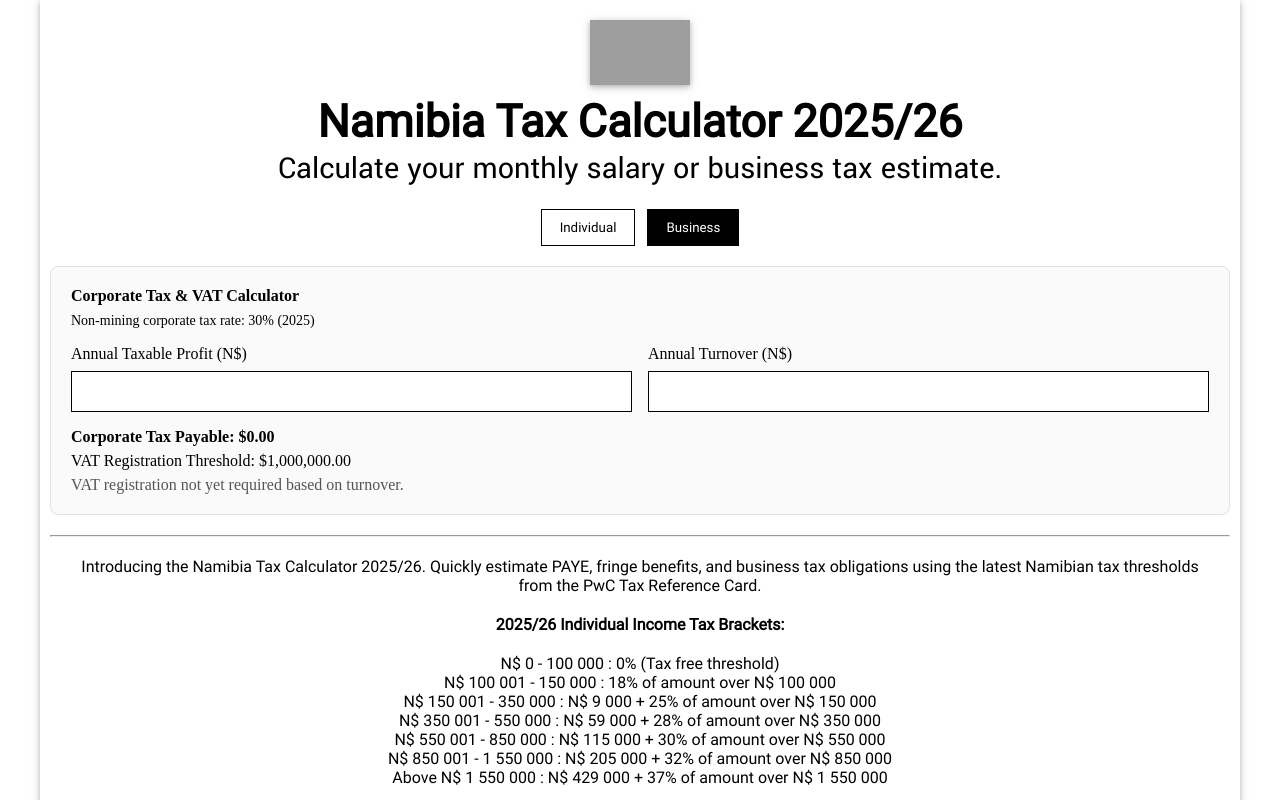
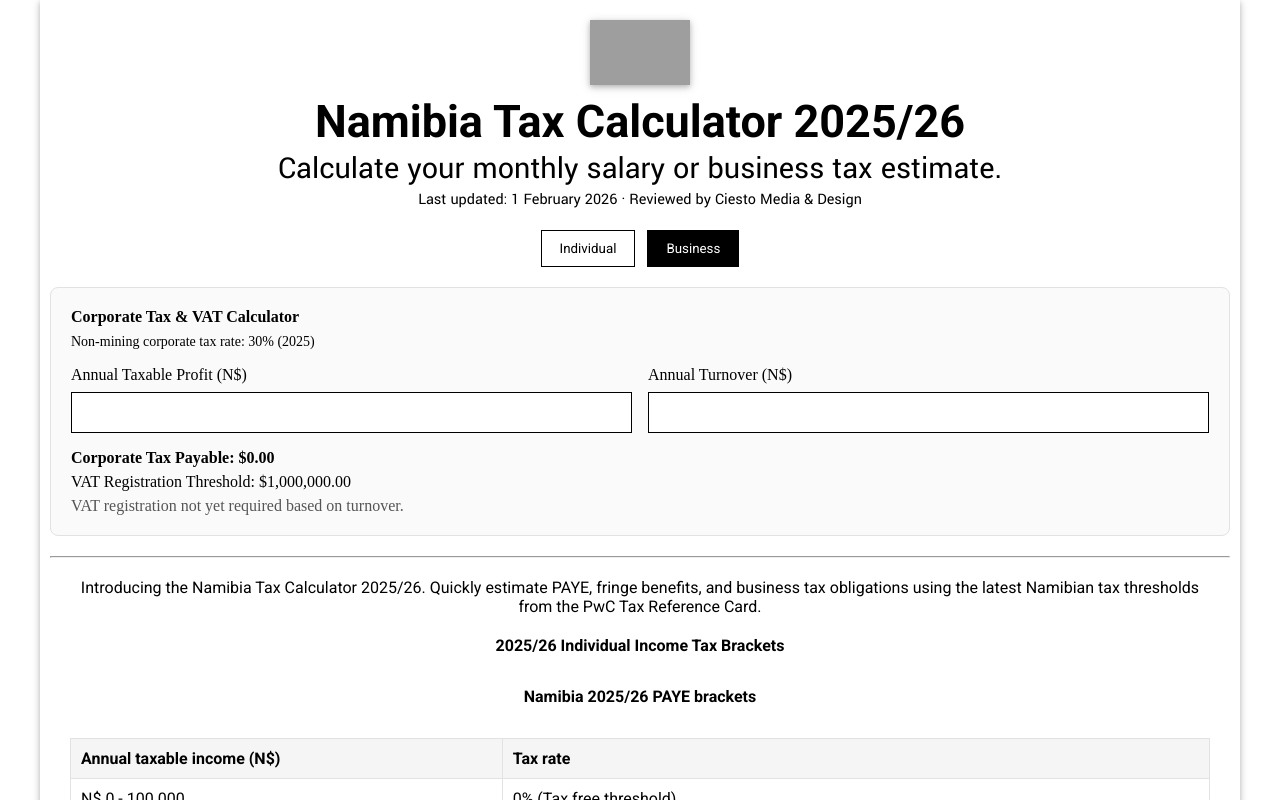
Before and after one commit to dym061/namfreetaxcalc, a Next.js app: page / in a window 1280 px wide. Both pictures are taken after a click on the button "Business". Shown: the top 800 px of the page. Built offline with nearby package versions, Linux system fonts and the light colour scheme; grey boxes are pictures that could not be loaded.

Commit message:
Enhance SEO metadata and semantic structure

```diff
--- a/src/pages/_app.js
+++ b/src/pages/_app.js
@@ -1,7 +1,30 @@
-import '@/styles/globals.css'
-import '@/styles/style.css'
+import '@/styles/globals.css';
+import '@/styles/style.css';
 import Head from 'next/head';
 import Script from 'next/script';
+import { Roboto, Yantramanav } from 'next/font/google';
+
+const roboto = Roboto({
+  subsets: ['latin'],
+  weight: ['400', '500', '700'],
+  variable: '--font-roboto',
+  display: 'swap',
+});
+
+const yantramanav = Yantramanav({
+  subsets: ['latin'],
+  weight: ['300', '400', '500', '700'],
+  variable: '--font-yantramanav',
+  display: 'swap',
+});
+
+const organizationSchema = {
+  '@context': 'https://schema.org',
+  '@type': 'Organization',
+  name: 'Ciesto Media & Design',
+  url: 'https://www.facebook.com/ciestomedia',
+  sameAs: ['https://www.facebook.com/ciestomedia'],
+};
 
 export default function App({ Component, pageProps }) {
   return (
@@ -23,7 +46,7 @@ export default function App({ Component, pageProps }) {
         <title>Namibia Tax Calculator 2025 | NamFreeTaxCalc</title>
         <meta
           name="description"
-          content="Namibia Tax Calculator 2025/26: estimate PAYE, SSC, fringe benefits, and corporate tax with updated Namibian tax brackets."
+          content="Namibia Tax Calculator 2025: The tax-free threshold is N$100,000. Calculate PAYE, SSC (0.9%), and Corporate Tax (30%) instantly."
         />
         <meta
           name="keywords"
@@ -43,11 +66,18 @@ export default function App({ Component, pageProps }) {
         <meta property="og:site_name" content="Namibia Tax Calculator 2025" />
         <meta name="google-site-verification" content="pbmvfp3qV_qMi9Ig-f-uBZjgnkpnjZVHjG6jUDUovUI" />
         <link rel="canonical" href="https://namfreetaxcalc.vercel.app" />
-        <link rel="alternate" hrefLang="en-us" href="https://namfreetaxcalc.vercel.app" />
+        <link rel="alternate" hrefLang="en-US" href="https://namfreetaxcalc.vercel.app" />
+        <link rel="alternate" hrefLang="en-NA" href="https://namfreetaxcalc.vercel.app" />
         <link rel="alternate" hrefLang="x-default" href="https://namfreetaxcalc.vercel.app" />
+        <script
+          type="application/ld+json"
+          dangerouslySetInnerHTML={{ __html: JSON.stringify(organizationSchema) }}
+        />
       </Head>
 
-      <Component {...pageProps} />
+      <div className={`${roboto.variable} ${yantramanav.variable}`}>
+        <Component {...pageProps} />
+      </div>
     </>
   );
 }
--- a/src/pages/index.js
+++ b/src/pages/index.js
@@ -124,6 +124,12 @@ export default function Home() {
 
   const today = new Date();
   const year = today.getFullYear();
+  const lastUpdatedDisplay = today.toLocaleDateString('en-NA', {
+    year: 'numeric',
+    month: 'long',
+    day: 'numeric',
+  });
+  const lastUpdatedIso = today.toISOString().split('T')[0];
 
   const monthlySalary = parseAmount(amount);
   const annualBaseSalary = monthlySalary * 12;
@@ -175,6 +181,8 @@ export default function Home() {
           dangerouslySetInnerHTML={{
             __html: JSON.stringify({
               '@context': 'https://schema.org',
+              '@graph': [
+                {
                   '@type': 'SoftwareApplication',
                   name: 'Namibia Tax Calculator 2025/26',
                   applicationCategory: 'FinanceApplication',
@@ -184,20 +192,55 @@ export default function Home() {
                     price: '0',
                     priceCurrency: 'NAD',
                   },
+                  featureList: 'PAYE Calculation, SSC Calculation, Corporate Tax',
+                  dateModified: lastUpdatedIso,
                   targetCountry: 'NA',
                   url: 'https://namfreetaxcalc.vercel.app',
+                },
+                {
+                  '@type': 'FAQPage',
+                  mainEntity: [
+                    {
+                      '@type': 'Question',
+                      name: 'What is the tax threshold in Namibia for 2025?',
+                      acceptedAnswer: {
+                        '@type': 'Answer',
+                        text: 'For the 2025/2026 tax year, the tax-free threshold for individuals in Namibia is N$100,000 per year.',
+                      },
+                    },
+                    {
+                      '@type': 'Question',
+                      name: 'How much is the Social Security Commission (SSC) deduction?',
+                      acceptedAnswer: {
+                        '@type': 'Answer',
+                        text: 'The SSC deduction is 0.9% of monthly taxable income for employees, capped at N$99 per month.',
+                      },
+                    },
+                    {
+                      '@type': 'Question',
+                      name: 'What is the corporate tax rate in Namibia?',
+                      acceptedAnswer: {
+                        '@type': 'Answer',
+                        text: 'Effective January 1, 2025, the corporate tax rate for non-mining companies in Namibia is 30%.',
+                      },
+                    },
+                  ],
+                },
+              ],
             }),
           }}
         />
       </Head>
-      <section className="dflex">
-        <div className="con dflex shadow1 ">
+      <main className="con dflex shadow1">
         <div className="mxauto mb3 p2 content">
             <div className="dflex p2">
               <Image width={100} height={65} src="/flag.png" alt="Namibian Flag" className="mxauto shadow1" />
             </div>
             <h1 className="txtbold h4 txtfont2 txtcenter">Namibia Tax Calculator 2025/26</h1>
             <p className="h5 txtfont1 txtcenter">Calculate your monthly salary or business tax estimate.</p>
+            <p className="txtcenter txtfont1">
+              Last updated: {lastUpdatedDisplay} · Reviewed by Ciesto Media &amp; Design
+            </p>
             <div className="toggle-group">
               <button
                 type="button"
@@ -217,10 +260,13 @@ export default function Home() {
 
             {viewMode === 'individual' ? (
               <>
-                <div className="section">
-                  <p className="section-title">Monthly Salary (N$)</p>
+                <section className="section" aria-labelledby="monthly-salary-heading">
+                  <h2 className="section-title" id="monthly-salary-heading">
+                    Monthly Salary (N$)
+                  </h2>
                   <div className="dflex">
                     <input
+                      id="monthly-salary-input"
                       type="number"
                       step="500"
                       name="amount"
@@ -228,10 +274,12 @@ export default function Home() {
                       onChange={(event) => setAmount(event.target.value)}
                       className="border border1 bordercol1 mr1 p2 mxauto txtcenter txtfont2"
                       min="0"
+                      aria-label="Monthly salary amount"
                     />
                   </div>
                   <div className="dflex">
                     <input
+                      id="monthly-salary-range"
                       type="range"
                       min="0"
                       max="250000"
@@ -240,17 +288,21 @@ export default function Home() {
                       onChange={handleSliderChange}
                       onWheel={handleSliderWheel}
                       className="border border1 bordercol1 mr1 p2 mxauto txtcenter txtfont2"
+                      aria-label="Monthly salary slider"
                     />
                   </div>
-                </div>
+                </section>
 
-                <div className="section card">
-                  <p className="section-title">Fringe Benefit Calculator (Namibian)</p>
+                <section className="section card" aria-labelledby="fringe-benefits-heading">
+                  <h2 className="section-title" id="fringe-benefits-heading">
+                    Fringe Benefit Calculator (Namibian)
+                  </h2>
                   <p className="section-subtitle">Company Car (1.5% of cost price) & Housing Allowance</p>
                   <div className="grid">
-                    <label className="field">
+                    <label className="field" htmlFor="company-car-cost">
                       Company Car Cost Price (N$)
                       <input
+                        id="company-car-cost"
                         type="number"
                         value={carCost}
                         onChange={(event) => setCarCost(event.target.value)}
@@ -258,9 +310,10 @@ export default function Home() {
                         min="0"
                       />
                     </label>
-                    <label className="field">
+                    <label className="field" htmlFor="housing-allowance">
                       Housing Allowance (Monthly N$)
                       <input
+                        id="housing-allowance"
                         type="number"
                         value={housingAllowance}
                         onChange={(event) => setHousingAllowance(event.target.value)}
@@ -274,7 +327,7 @@ export default function Home() {
                     <p>Housing Allowance (Monthly): {formatCurrency(housingAllowanceValue)}</p>
                     <p className="txtbold">Taxable Monthly Income (incl. benefits): {formatCurrency(taxableMonthlyIncome)}</p>
                   </div>
-                </div>
+                </section>
 
                 <div className="result-container txtfont2">
                   <p className="txtcenter">Annual Base Salary: {formatCurrency(annualBaseSalary)}</p>
@@ -285,8 +338,10 @@ export default function Home() {
                   <p className="txtcenter">Monthly Tax Payable: {newBreakdown.monthly}</p>
                 </div>
 
-                <div className="section card">
-                  <p className="section-title">Side-by-Side Comparison</p>
+                <section className="section card" aria-labelledby="comparison-heading">
+                  <h2 className="section-title" id="comparison-heading">
+                    Side-by-Side Comparison
+                  </h2>
                   <div className="comparison">
                     <div>
                       <p className="txtbold">Old Tax (2023)</p>
@@ -304,22 +359,24 @@ export default function Home() {
                       <p>Monthly: {formatCurrency(taxSavings / 12)}</p>
                     </div>
                   </div>
-                </div>
+                </section>
 
-                <div className="section card">
-                  <p className="section-title">Social Security (SSC)</p>
+                <section className="section card" aria-labelledby="ssc-heading">
+                  <h2 className="section-title" id="ssc-heading">
+                    Social Security (SSC)
+                  </h2>
                   <p>Employee Contribution (0.9%, capped at N$99): {formatCurrency(sscEmployee)}</p>
                   <p>Employer Contribution (0.9%, capped at N$99): {formatCurrency(sscEmployer)}</p>
-                </div>
+                </section>
 
-                <div className="section actions">
+                <section className="section actions" aria-label="Download or share results">
                   <button type="button" className="action-button" onClick={handlePrint}>
                     Download Salary Breakdown (PDF)
                   </button>
                   <a className="action-button secondary" href={whatsappLink} target="_blank" rel="noreferrer">
                     Share to WhatsApp
                   </a>
-                </div>
+                </section>
 
                 <div className="dflex pb3">
                   <Image
@@ -334,13 +391,16 @@ export default function Home() {
               </>
             ) : (
               <>
-                <div className="section card">
-                  <p className="section-title">Corporate Tax & VAT Calculator</p>
+                <section className="section card" aria-labelledby="corporate-tax-heading">
+                  <h2 className="section-title" id="corporate-tax-heading">
+                    Corporate Tax & VAT Calculator
+                  </h2>
                   <p className="section-subtitle">Non-mining corporate tax rate: 30% (2025)</p>
                   <div className="grid">
-                    <label className="field">
+                    <label className="field" htmlFor="business-profit">
                       Annual Taxable Profit (N$)
                       <input
+                        id="business-profit"
                         type="number"
                         value={businessProfit}
                         onChange={(event) => setBusinessProfit(event.target.value)}
@@ -348,9 +408,10 @@ export default function Home() {
                         min="0"
                       />
                     </label>
-                    <label className="field">
+                    <label className="field" htmlFor="business-turnover">
                       Annual Turnover (N$)
                       <input
+                        id="business-turnover"
                         type="number"
                         value={businessTurnover}
                         onChange={(event) => setBusinessTurnover(event.target.value)}
@@ -368,40 +429,80 @@ export default function Home() {
                         : 'VAT registration not yet required based on turnover.'}
                     </p>
                   </div>
-                </div>
+                </section>
               </>
             )}
 
             <hr />
-            <div className="txtcenter txtfont2 p3">
+            <section className="txtcenter txtfont2 p3" aria-labelledby="tax-brackets-heading">
               <p className="pb3">
                 Introducing the Namibia Tax Calculator 2025/26. Quickly estimate PAYE, fringe benefits, and business tax
                 obligations using the latest Namibian tax thresholds from the PwC Tax Reference Card.
               </p>
-              <p className="txtbold pb3">2025/26 Individual Income Tax Brackets:</p>
-              <p>N$ 0 - 100 000 : 0% (Tax free threshold)</p>
-              <p>N$ 100 001 - 150 000 : 18% of amount over N$ 100 000</p>
-              <p>N$ 150 001 - 350 000 : N$ 9 000 + 25% of amount over N$ 150 000</p>
-              <p>N$ 350 001 - 550 000 : N$ 59 000 + 28% of amount over N$ 350 000</p>
-              <p>N$ 550 001 - 850 000 : N$ 115 000 + 30% of amount over N$ 550 000</p>
-              <p>N$ 850 001 - 1 550 000 : N$ 205 000 + 32% of amount over N$ 850 000</p>
-              <p>Above N$ 1 550 000 : N$ 429 000 + 37% of amount over N$ 1 550 000</p>
-              <p className="txtbold pb3 mt3">Business Updates:</p>
-              <p>Corporate tax for non-mining companies: 30% (from 1 Jan 2025)</p>
-              <p>VAT registration threshold: N$ 1 000 000 annual turnover</p>
-            </div>
+              <h2 className="txtbold pb3" id="tax-brackets-heading">
+                2025/26 Individual Income Tax Brackets
+              </h2>
+              <table className="tax-table">
+                <caption className="txtbold pb3">Namibia 2025/26 PAYE brackets</caption>
+                <thead>
+                  <tr>
+                    <th scope="col">Annual taxable income (N$)</th>
+                    <th scope="col">Tax rate</th>
+                  </tr>
+                </thead>
+                <tbody>
+                  <tr>
+                    <td>N$ 0 - 100 000</td>
+                    <td>0% (Tax free threshold)</td>
+                  </tr>
+                  <tr>
+                    <td>N$ 100 001 - 150 000</td>
+                    <td>18% of amount over N$ 100 000</td>
+                  </tr>
+                  <tr>
+                    <td>N$ 150 001 - 350 000</td>
+                    <td>N$ 9 000 + 25% of amount over N$ 150 000</td>
+                  </tr>
+                  <tr>
+                    <td>N$ 350 001 - 550 000</td>
+                    <td>N$ 59 000 + 28% of amount over N$ 350 000</td>
+                  </tr>
+                  <tr>
+                    <td>N$ 550 001 - 850 000</td>
+                    <td>N$ 115 000 + 30% of amount over N$ 550 000</td>
+                  </tr>
+                  <tr>
+                    <td>N$ 850 001 - 1 550 000</td>
+                    <td>N$ 205 000 + 32% of amount over N$ 850 000</td>
+                  </tr>
+                  <tr>
+                    <td>Above N$ 1 550 000</td>
+                    <td>N$ 429 000 + 37% of amount over N$ 1 550 000</td>
+                  </tr>
+                </tbody>
+              </table>
+              <h3 className="txtbold pb3 mt3">Business Updates</h3>
+              <ul className="calendar">
+                <li>Corporate tax for non-mining companies: 30% (from 1 Jan 2025)</li>
+                <li>VAT registration threshold: N$ 1 000 000 annual turnover</li>
+              </ul>
+            </section>
 
-            <div className="section card">
-              <p className="section-title">NamRA Tax Calendar Notifications</p>
+            <section className="section card" aria-labelledby="tax-calendar-heading">
+              <h2 className="section-title" id="tax-calendar-heading">
+                NamRA Tax Calendar Notifications
+              </h2>
               <ul className="calendar">
                 <li>30 June: Individual income tax return deadline.</li>
                 <li>Monthly (20th): PAYE remittance to NamRA.</li>
                 <li>Bi-monthly (last day): VAT return submission for registered vendors.</li>
               </ul>
-            </div>
+            </section>
 
-            <div className="section card">
-              <p className="section-title">NamRA Integration Links</p>
+            <section className="section card" aria-labelledby="namra-links-heading">
+              <h2 className="section-title" id="namra-links-heading">
+                NamRA Integration Links
+              </h2>
               <p>
                 File directly on the{' '}
                 <a href="https://itas.mof.gov.na" target="_blank" rel="noreferrer">
@@ -417,10 +518,9 @@ export default function Home() {
                 </a>
                 .
               </p>
+            </section>
         </div>
-          </div>
-        </div>
-      </section>
+      </main>
       <div className="con2">
         <footer className="con footer">
           <div className="dflex">
@@ -445,7 +545,15 @@ export default function Home() {
           </div>
           <div className="txtcenter txtfont2">
             <p className="footer-disclaimer">
-              Based on the 2025 PwC Tax Rate Card. Consult a professional for official filing.
+              Based on the 2025 PwC Tax Rate Card. Consult a professional for official filing.{' '}
+              <a
+                href="https://www.namra.org.na/tax/"
+                target="_blank"
+                rel="nofollow external noreferrer"
+              >
+                NamRA official tax resources
+              </a>
+              .
             </p>
             <span className="txtfont1">
               &#169; {year} <a href="https://www.facebook.com/ciestomedia" target="_blank" rel="noreferrer">CiestoMedia</a>
--- a/src/styles/globals.css
+++ b/src/styles/globals.css
@@ -1,11 +1,3 @@
-@font-face {
-font-family: 'font1';
-src: url('/fonts/Yantramana.woff2') format('woff2');}
-
-@font-face {
-font-family: 'font2';
-src: url('/fonts/Roboto.woff2') format('woff2');}
-
 * {
   box-sizing: border-box;
   margin: 0;
@@ -35,4 +27,5 @@ body {
 	background-repeat: repeat-y;
 	width: auto;
 	margin: 0;
+  font-family: var(--font-roboto), sans-serif;
 }
--- a/src/styles/style.css
+++ b/src/styles/style.css
@@ -66,8 +66,8 @@
 
 .txtcenter {text-align: center;}
 
-.txtfont1 {font-family: font1;}
-.txtfont2 {font-family: font2;}
+.txtfont1 {font-family: var(--font-yantramanav), sans-serif;}
+.txtfont2 {font-family: var(--font-roboto), sans-serif;}
 
 .txtupper {text-transform: uppercase;}
 
@@ -82,7 +82,7 @@
   border: 1px solid #000000;
   background: #ffffff;
   padding: 10px 18px;
-  font-family: font2;
+  font-family: var(--font-roboto), sans-serif;
   cursor: pointer;
 }
 
@@ -151,7 +151,7 @@
   text-decoration: none;
   border: none;
   cursor: pointer;
-  font-family: font2;
+  font-family: var(--font-roboto), sans-serif;
 }
 
 .action-button.secondary {
@@ -164,6 +164,28 @@
   margin-left: 18px;
   display: grid;
   gap: 8px;
+}
+
+.tax-table {
+  width: 100%;
+  border-collapse: collapse;
+  margin: 12px 0;
+}
+
+.tax-table caption {
+  font-weight: 700;
+  margin-bottom: 12px;
+}
+
+.tax-table th,
+.tax-table td {
+  border: 1px solid #e2e2e2;
+  padding: 10px;
+  text-align: left;
+}
+
+.tax-table thead th {
+  background: #f5f5f5;
 }
 
 .status-good {
```
Lines whose indentation alone changed are shown as unchanged.
